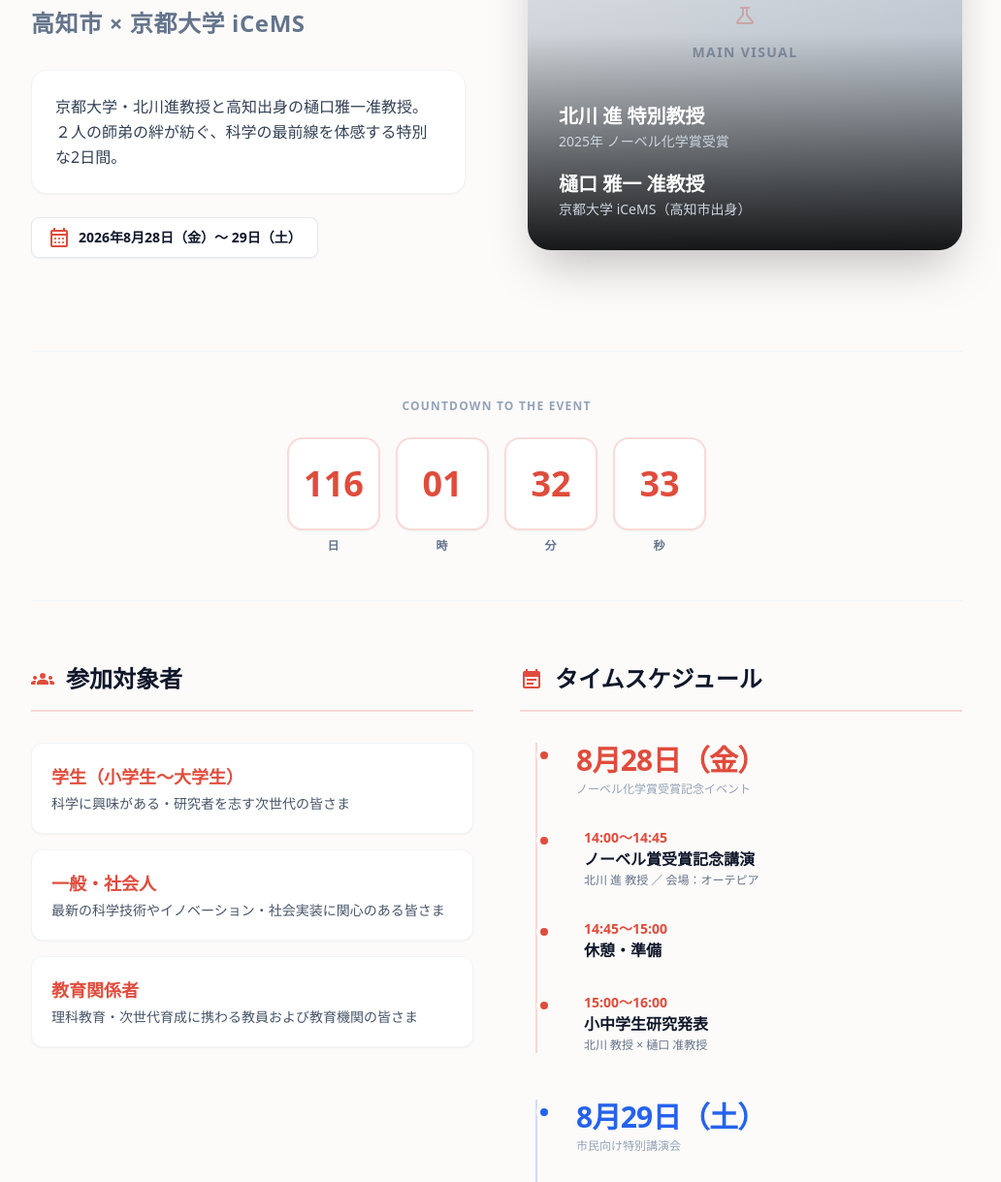
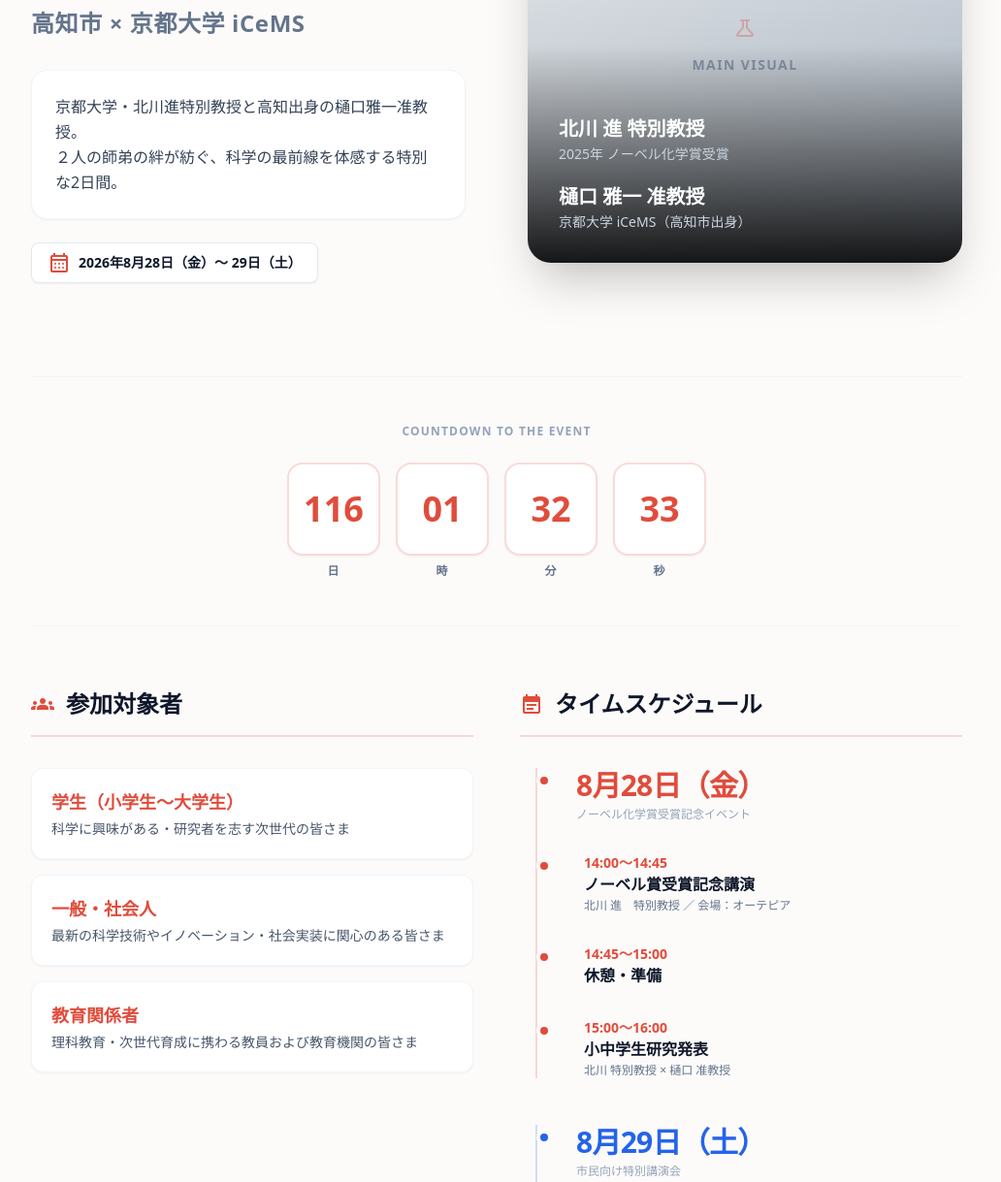
Before and after one commit to kazunoriakiyama/NobelPrize-Kochi, a website: page index.html in a window 1280 px wide. Shown: the part 383-1602 px from the top of the page at 97% size, without its empty margins (128-1160 px from the left). Drawn offline with nearby package versions, Linux system fonts and the light colour scheme; files that its build step writes are made by us from their sources; a web font is replaced by a local one.

Commit message:
Update index.html

```diff
--- a/index.html
+++ b/index.html
@@ -74,7 +74,7 @@
                 <p class="text-xl md:text-2xl font-bold text-slate-500 mb-8 tracking-wide">高知市 × 京都大学 iCeMS</p>
                 <div class="hidden md:block p-6 bg-white rounded-2xl shadow-sm border border-slate-100">
                     <p class="leading-relaxed text-slate-700 text-base">
-                        京都大学・北川進教授と高知出身の樋口雅一准教授。<br>
+                        京都大学・北川進特別教授と高知出身の樋口雅一准教授。<br>
                         ２人の師弟の絆が紡ぐ、科学の最前線を体感する特別な2日間。
                     </p>
                 </div>
@@ -181,7 +181,7 @@
                         <div class="timeline-dot"></div>
                         <p class="font-bold text-primary text-sm">14:00〜14:45</p>
                         <p class="font-bold text-base mb-0.5">ノーベル賞受賞記念講演</p>
-                        <p class="text-xs text-slate-500">北川 進 教授 ／ 会場：オーテピア</p>
+                        <p class="text-xs text-slate-500">北川 進　特別教授 ／ 会場：オーテピア</p>
                     </div>
                     <div class="relative pl-2">
                         <div class="timeline-dot"></div>
@@ -192,7 +192,7 @@
                         <div class="timeline-dot"></div>
                         <p class="font-bold text-primary text-sm">15:00〜16:00</p>
                         <p class="font-bold text-base mb-0.5">小中学生研究発表</p>
-                        <p class="text-xs text-slate-500">北川 教授 × 樋口 准教授</p>
+                        <p class="text-xs text-slate-500">北川 特別教授 × 樋口 准教授</p>
                     </div>
                 </div>
 
```
